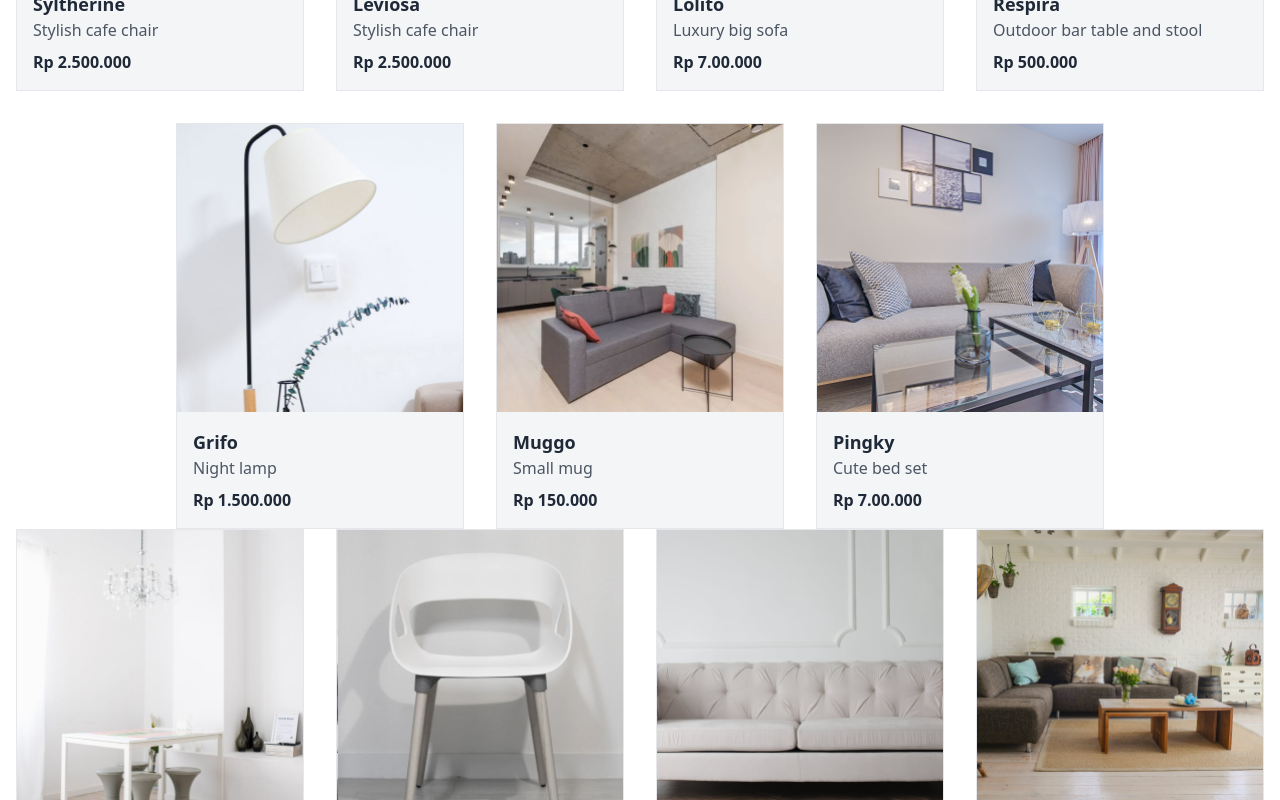
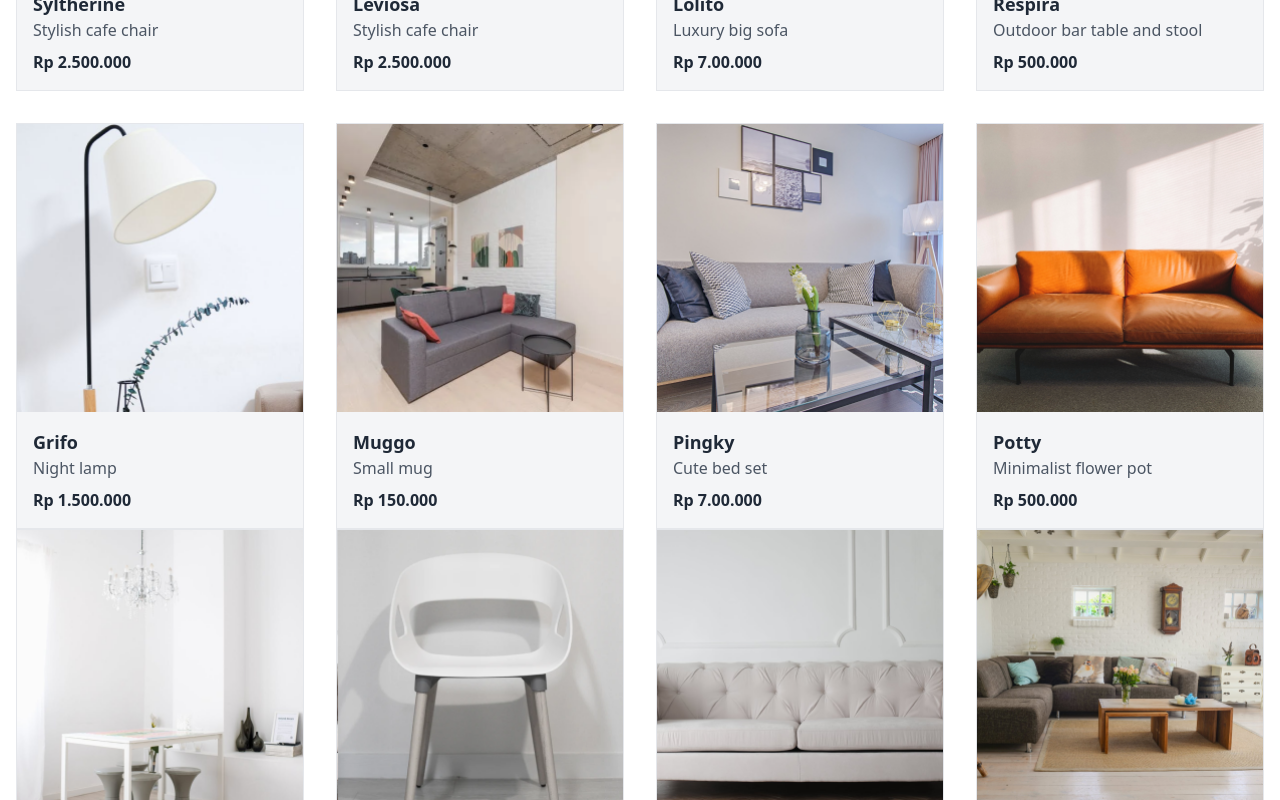
Before and after one commit to Aliraza708/assigment5, a React (Vite) app: page /Shop in a window 1280 px wide. Shown: the part 800-1600 px from the top of the page. Built offline with nearby package versions, Linux system fonts and the light colour scheme; no server answers.

Commit message:
image update

```diff
--- a/src/ContextApi/ProductContext.jsx
+++ b/src/ContextApi/ProductContext.jsx
@@ -7,7 +7,7 @@ import image4 from '../assets/images/Images9.png';
 import image5 from '../assets/images/Images3.png';
 import image6 from '../assets/images/Images2.png';
 import image7 from '../assets/images/Images5.png';
-// import image8 from '../assets/images/Images8.png';
+import image8 from '../assets/images/images4.png';
 
 
 
@@ -22,7 +22,7 @@ function ProductContextProvider({ children }) {
     { title: 'Grifo', id: 5, categories: 'Night lamp', price: "1.500.000", image: image5 },
     { title: 'Muggo', id: 6, categories: 'Small mug', price: "150.000", image: image6 },
     { title: 'Pingky', id: 7, categories: 'Cute bed set', price: "7.00.000", image: image7 },
-    // { title: 'Potty', id: 8, categories: 'Minimalist flower pot', price: "500.000", image: image8 }
+    { title: 'Potty', id: 8, categories: 'Minimalist flower pot', price: "500.000", image: image8 }
     ,
 
   ]
```
